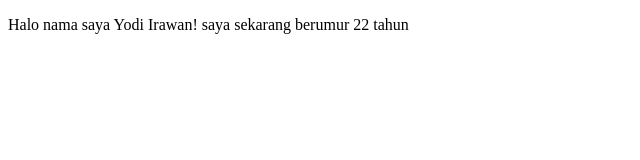
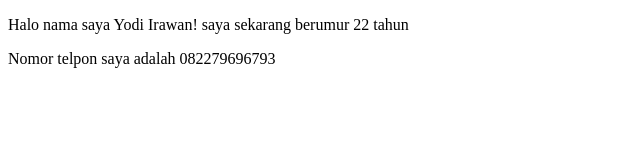
Before and after one commit to irawanyodi/latihan-laravel, a plain HTML site: page index.html in a window 1280 px wide. Shown: the whole page, without its empty margins (0-640 px from the left). Drawn offline with Linux system fonts and the light colour scheme.

Commit message:
Menambahkan no telp di branch second

```diff
--- a/index.html
+++ b/index.html
@@ -10,7 +10,7 @@
 
 <body>
     <p>Halo nama saya Yodi Irawan! saya sekarang berumur 22 tahun</p>
-
+    <p>Nomor telpon saya adalah 082279696793</p>
 </body>
 
 </html>
```
